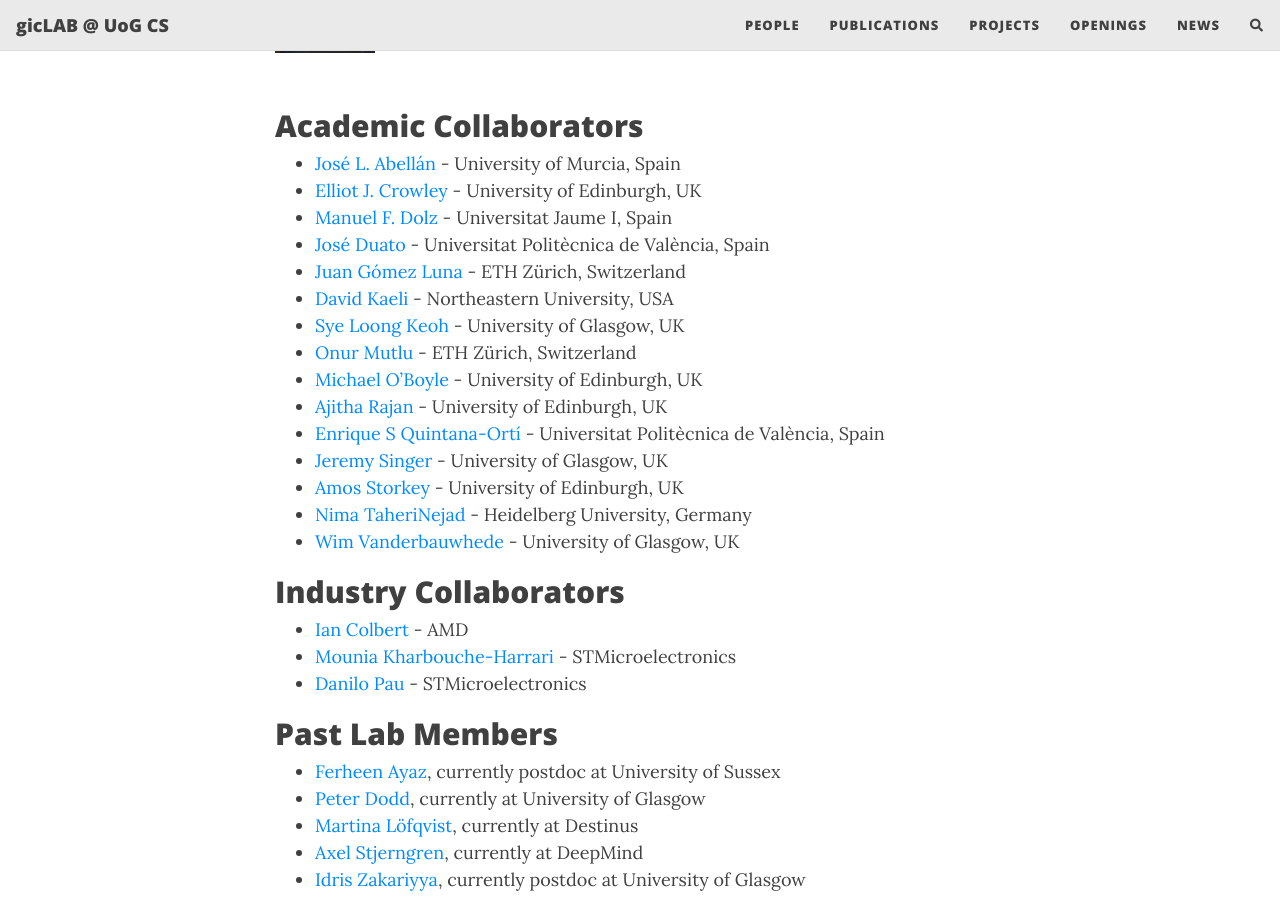
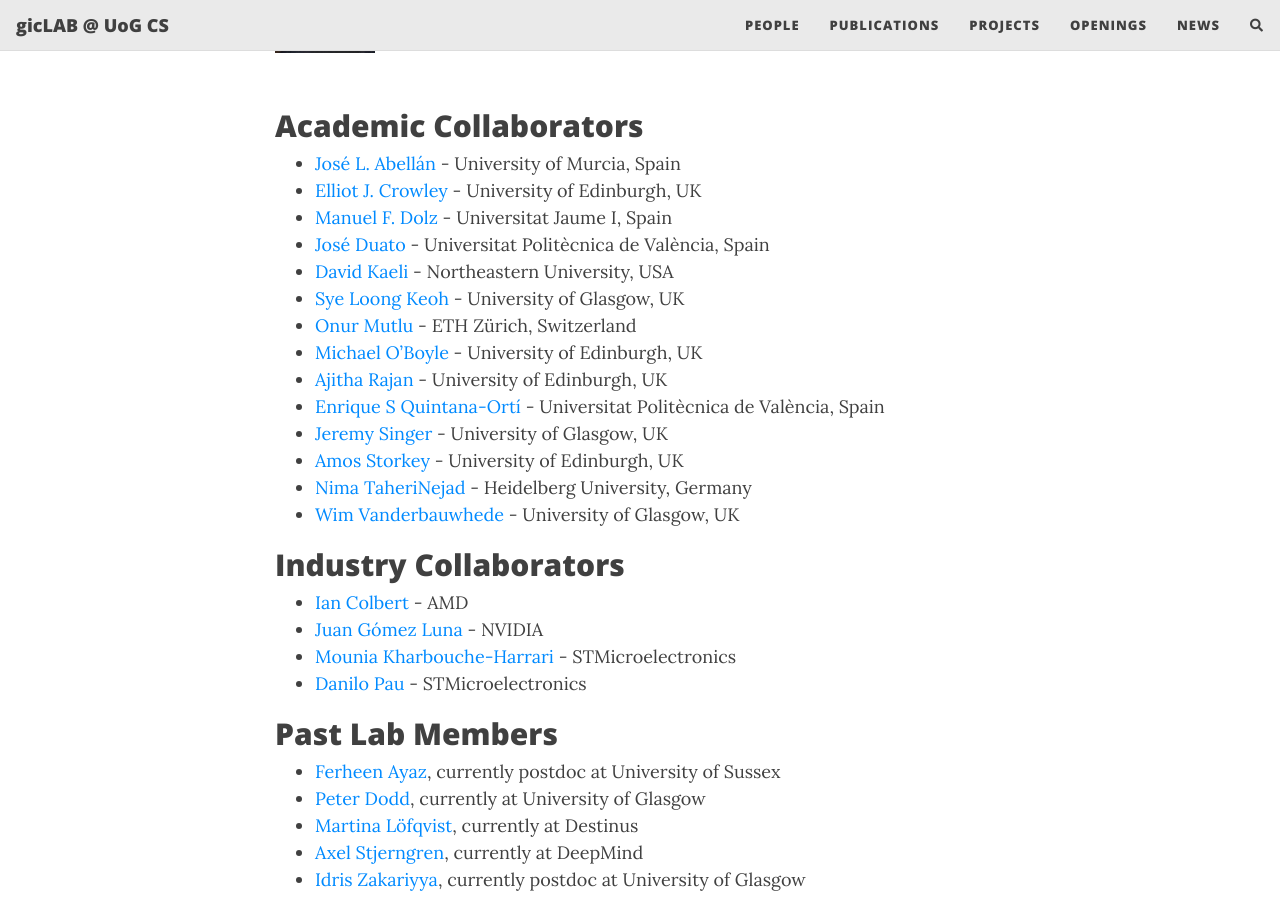
Before and after one commit to gicLAB/gicLAB.github.io, a Jekyll site: the page built from people.md, in a window 1280 px wide and 900 px high, scrolled down 1783 px. Built offline with Jekyll 4.4.1, drawn with Linux system fonts in a browser that asks for light colours; nearby versions of some CDN libraries; comment, search, counter and statistics services are not loaded.

Commit message:
Update people.md

```diff
--- a/people.md
+++ b/people.md
@@ -65,7 +65,6 @@ Topic: "'Efficient ML model implementation in FPGAs"
 - [Elliot J. Crowley](https://elliotjcrowley.github.io/) - University of Edinburgh, UK
 - [Manuel F. Dolz](https://sites.google.com/uji.es/manuel-f-dolz) - Universitat Jaume I, Spain
 - [José Duato](http://www.gap.upv.es/index.php/members/1-jose-duato) - Universitat Politècnica de València, Spain
-- [Juan Gómez Luna](https://safari.ethz.ch/juan-gomez-luna/) - ETH Zürich, Switzerland
 - [David Kaeli](https://coe.northeastern.edu/people/kaeli-david/) - Northeastern University, USA
 - [Sye Loong Keoh](https://www.gla.ac.uk/schools/computing/staff/syeloongkeoh/) - University of Glasgow, UK
 - [Onur Mutlu](https://people.inf.ethz.ch/omutlu/) - ETH Zürich, Switzerland
@@ -79,6 +78,7 @@ Topic: "'Efficient ML model implementation in FPGAs"
 
 ## Industry Collaborators
 - [Ian Colbert](https://www.linkedin.com/in/ian-colbert/) - AMD
+- [Juan Gómez Luna](https://safari.ethz.ch/juan-gomez-luna/) - NVIDIA
 - [Mounia Kharbouche-Harrari](https://www.linkedin.com/in/mounia-kharbouche-harrari-6612b810a/) - STMicroelectronics
 - [Danilo Pau](https://www.linkedin.com/in/danilopietropau/) - STMicroelectronics
 
```
